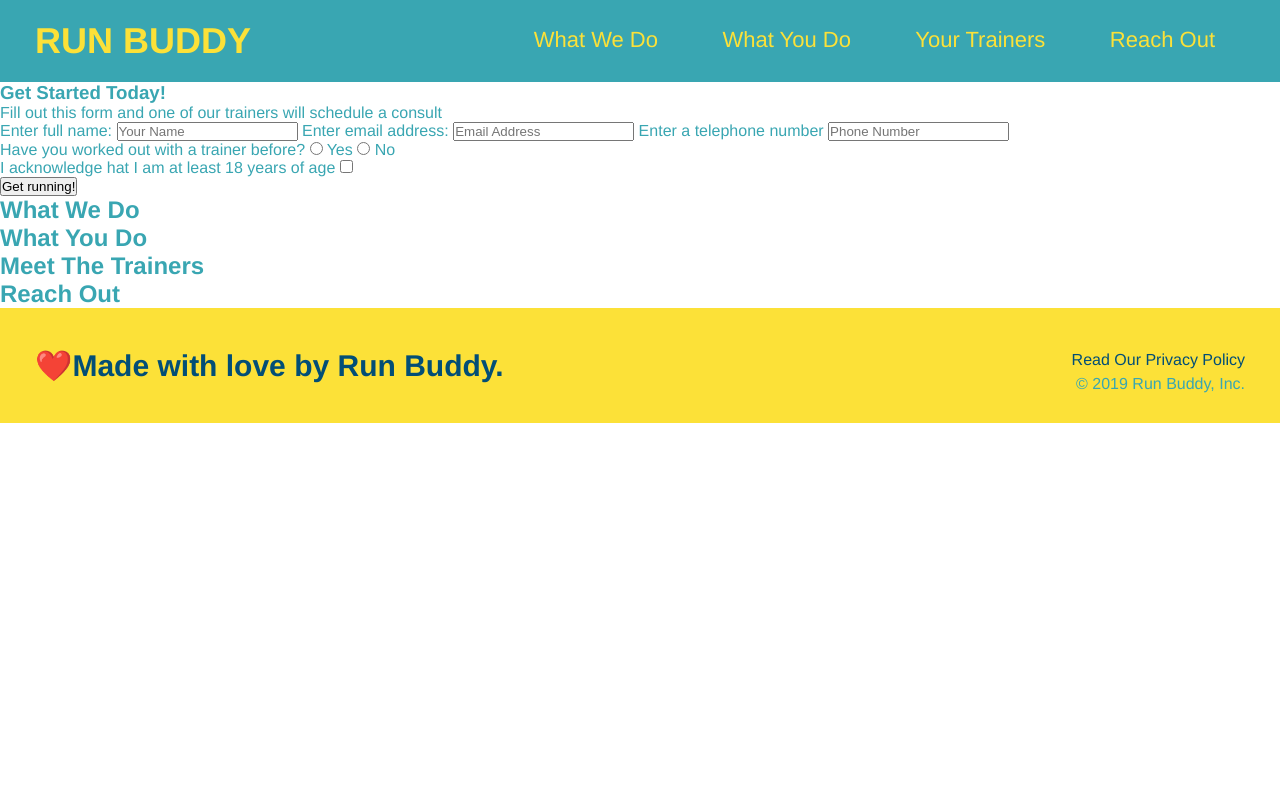
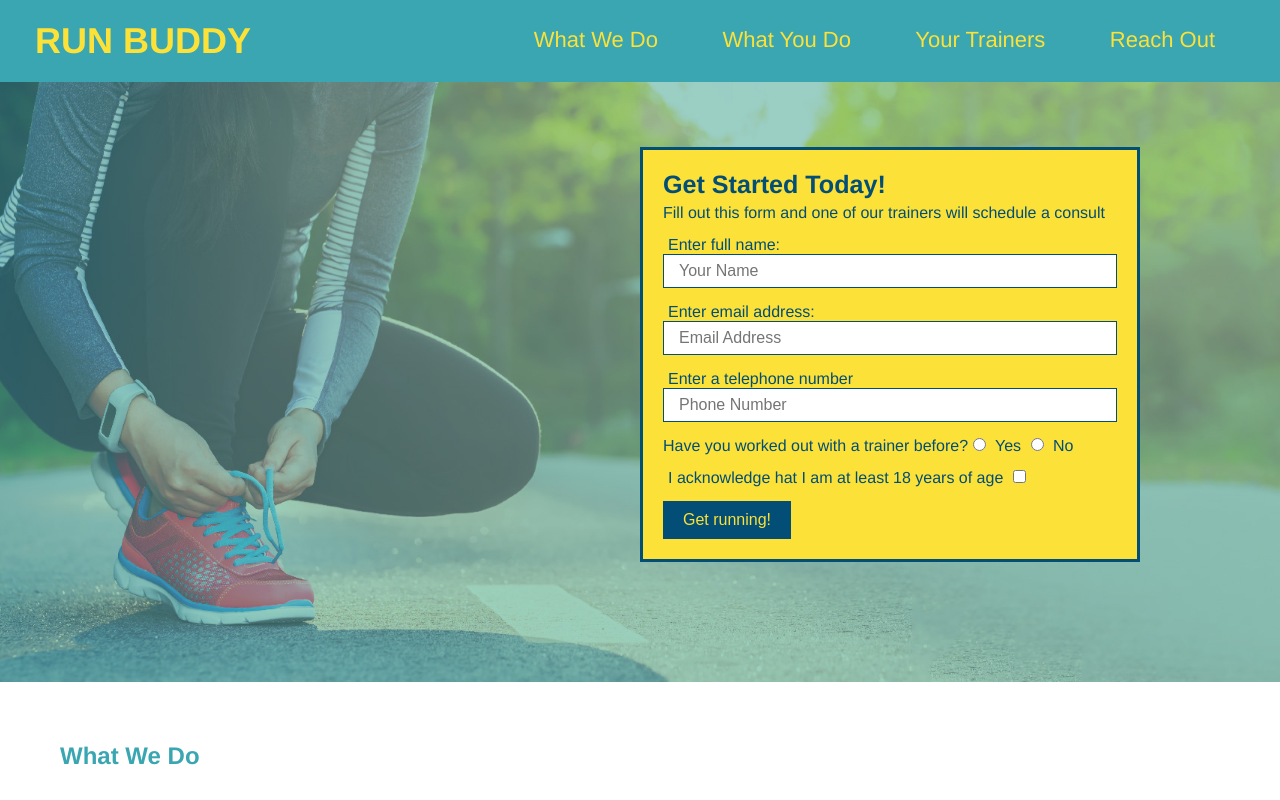
Before and after one commit to dosbor3/run-buddy, a plain HTML site: page index.html in a window 1280 px wide. Shown: the top 800 px of the page. Drawn offline with Linux system fonts and the light colour scheme.

Commit message:
Hero Section Implementation

```diff
--- a/assets/css/style.css
+++ b/assets/css/style.css
@@ -2,8 +2,8 @@
     the * is known as a universal selector
 */
 * {
-    margin: 0;
-    padding: 0;
+    margin: 0px;
+    padding: 0px;
     box-sizing: border-box;
 }
 body {
@@ -33,7 +33,7 @@ header a{
 
 header nav {
     float: right;
-    margin: 7px 0;
+    margin: 7px 0px;
 }
 
 header nav ul li {
@@ -41,7 +41,7 @@ header nav ul li {
 }
 
 header nav ul li a {
-    margin: 0 30px;
+    margin: 0px 30px;
     font-weight: lighter;
     font-size: 22px;
 }
@@ -56,7 +56,7 @@ footer h2 {
     display: inline;
     color: #024e76;
     font-size: 30px;
-    margin: 0;
+    margin: 0px;
 }
 
 footer div {
@@ -68,3 +68,53 @@ footer div {
 footer a {
     color:#024e76;
 }
+section {
+    padding: 60px;
+
+}
+/* Hero Style Start */
+.hero {
+    background-image: url("../images/hero-bg.jpg");
+    height: 600px;
+    background-size: cover;
+    background-position: center;
+    position:relative;
+}
+.hero-form {
+    background-color: #fce138;
+    color:#024e76;
+    padding: 20px;
+    width: 500px;
+    border: solid 3px #024e76;
+    position: absolute;
+    bottom: 120px;
+    right: 140px;
+}
+div h3 {
+    margin: 0px;
+    font-size: 1.57em;
+}
+.hero-form p {
+    margin:5px 0 14px 0;
+}
+
+.form-input {
+    border: 1px solid #024e76;
+    display: block;
+    padding: 7px 15px;
+    font-size: 16px;
+    color:#024e76;
+    width: 100%;
+    margin-bottom: 15px;
+}
+.hero-form label {
+    margin: 0 5px;
+}
+.hero-form button {
+    color: #fce138;
+    background-color: #024e76;
+    border: none;
+    padding: 10px 20px;
+    font-size: 16px;
+}
+/* HERO SYTLES END */
--- a/index.html
+++ b/index.html
@@ -33,17 +33,17 @@
         </header>
 
         <!-- hero section -->
-        <section>
-            <div>
+        <section class="hero">
+            <div class="hero-form">
                 <h3>Get Started Today!</h3>
                 <p>Fill out this form and one of our trainers will schedule a consult</p>
                 <form>
                     <label for="name">Enter full name:</label>
-                    <input type="text" placeholder="Your Name" name="name" id="name" />
+                    <input class="form-input" type="text" placeholder="Your Name" name="name" id="name" />
                     <label for="email">Enter email address:</label>
-                    <input type="email" placeholder="Email Address" name="email" id="email" />
+                    <input class="form-input" type="email" placeholder="Email Address" name="email" id="email" />
                     <label for="phone">Enter a telephone number</label>
-                    <input type="tel" placeholder="Phone Number" name="phone" id="phone" />
+                    <input class="form-input" type="tel" placeholder="Phone Number" name="phone" id="phone" />
                     <p>
                         Have you worked out with a trainer before?
                         <input type="radio" name="trainer-confirm" id="trainer-yes" />
```
Also changed, not shown: assets/images/hero-bg.jpg (added).
